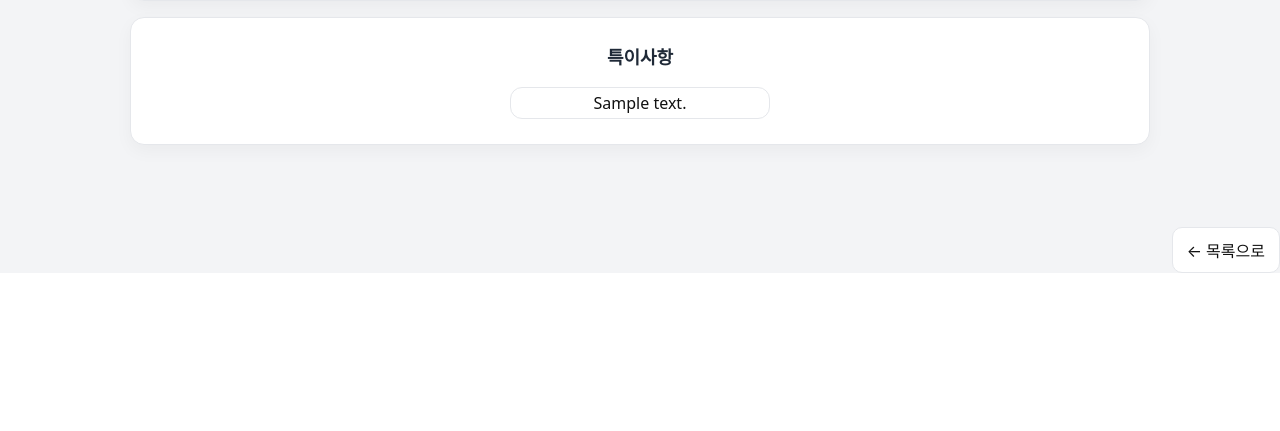
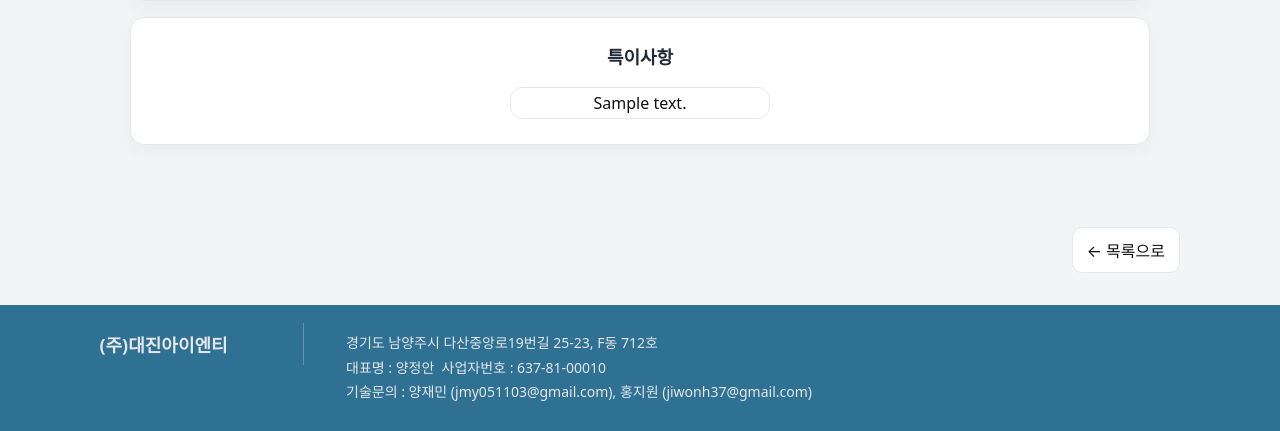
Before and after one commit to jmy051103/Expense_Management_System, a Django app: page /expenses/contracts/1/ in a window 1280 px wide. Shown: the part 775-1206 px from the top of the page. Before the commit the page ends 1048 px from the top, so only its background shows below. Run offline with Django 5.2, Linux system fonts and the light colour scheme; a user stored in the database is signed in; tables that the repository leaves empty hold one stand-in row (values such as "Sample post"); grey boxes marked "Sample" are stand-in pictures.

Commit message:
changed the position of the button

```diff
--- a/static/css/contract_detail.css
+++ b/static/css/contract_detail.css
@@ -183,7 +183,12 @@ body {
 }
 
 /* 하단 버튼 */
-.page-bottom { margin-top: 18px; display: flex; justify-content: flex-end; }
+.page-bottom {
+  margin-top: 18px;
+  display: flex;
+  justify-content: flex-end;
+  padding-right: 100px;
+}
 .btn-outline {
   display: inline-block; padding: 10px 14px; border-radius: 10px;
   border: 1px solid var(--line); background:#fff; color:#111; text-decoration: none;
@@ -201,3 +206,31 @@ body {
   .meta-grid { grid-template-columns: 1fr; }
   .mini-items { font-size: 12px; }
 }
+
+/* 푸터 */
+.site-footer {
+  margin-top: 32px;
+  background: var(--footer-bg);
+  color: var(--footer-ink);
+}
+.footer-inner {
+  max-width: 1280px;
+  margin: 0 auto;
+  padding: 18px 24px;
+  display: grid;
+  grid-template-columns: 280px 1fr;
+  gap: 24px;
+  align-items: start;
+}
+.footer-left {
+  padding: 8px 0;
+  text-align: center;
+  font-weight: 800;
+  font-size: 18px;
+  border-right: 1px solid rgba(255,255,255,.25);
+}
+.footer-right {
+  padding: 8px 0 8px 18px;
+  font-size: 14px;
+  line-height: 1.75;
+}
--- a/templates/contract_detail.html
+++ b/templates/contract_detail.html
@@ -190,6 +190,17 @@
     </div>
   </div>
 
+  <footer class="site-footer">
+    <div class="footer-inner">
+      <div class="footer-left"><strong>(주)대진아이엔티</strong></div>
+      <div class="footer-right">
+        <div>경기도 남양주시 다산중앙로19번길 25-23, F동 712호</div>
+        <div>대표명 : 양정안&nbsp;&nbsp;사업자번호 : 637-81-00010</div>
+        <div>기술문의 : 양재민 (jmy051103@gmail.com), 홍지원 (jiwonh37@gmail.com)</div>
+      </div>
+    </div>
+  </footer>
+
   <script>
     // KRW 포맷
     document.querySelectorAll('[data-krw]').forEach(el => {
```
